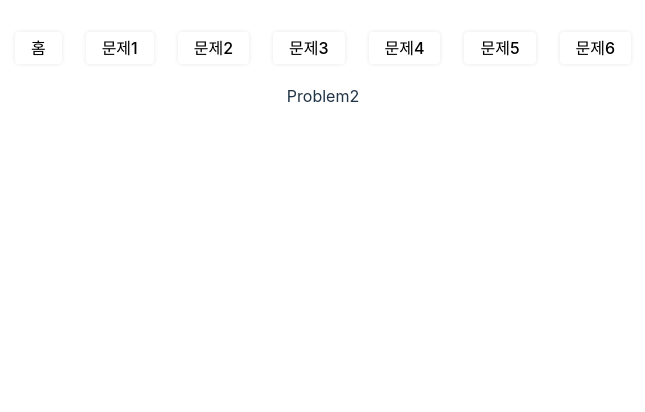
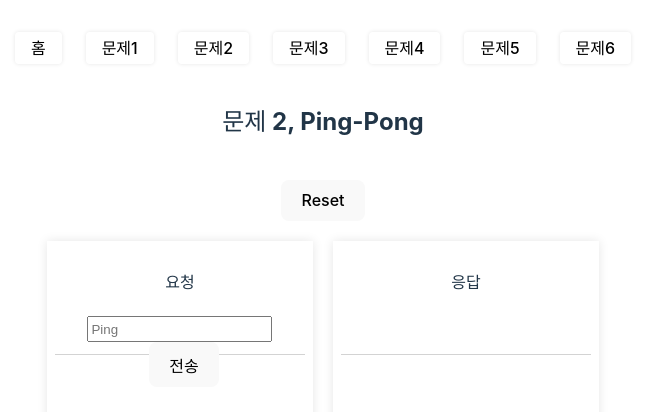
Before and after one commit to hinyc/brique, a React (Vite) app in the folder client/: page /problem2 in a window 1280 px wide. Shown: the top 412 px of the page, without its empty margins (317-962 px from the left). Built offline with nearby package versions, Linux system fonts and the light colour scheme.

Commit message:
fix: 문제2 준비

```diff
--- a/client/src/index.css
+++ b/client/src/index.css
@@ -45,6 +45,9 @@ button {
   cursor: pointer;
   transition: border-color 0.25s;
 }
+button:active {
+  transform: scale(0.95);
+}
 button:hover {
   border-color: #646cff;
 }
--- a/client/src/pages/problem1/index.tsx
+++ b/client/src/pages/problem1/index.tsx
@@ -60,7 +60,7 @@ export default function Problem1() {
   return (
     <>
       <Problem1Style>
-        <h2>문제 1</h2>
+        <h2>문제 1, csv 파일읽기</h2>
         {/* <ProblemBox /> */}
 
         <div className="selectFile">
--- a/client/src/pages/problem2/index.tsx
+++ b/client/src/pages/problem2/index.tsx
@@ -1,5 +1,102 @@
-import React from 'react';
+import { useState } from 'react';
+import styled from '@emotion/styled';
 
 export default function Problem2() {
-  return <div>Problem2</div>;
+  const [inputValue, setInputValue] = useState('');
+
+  const [requestList, setRequestList] = useState<string[]>([]);
+  const [responseList, setResponseList] = useState<string[]>([]);
+
+  const _onClickRequest = () => {
+    if (inputValue.length < 1) {
+      return setRequestList([...requestList, 'Ping']);
+    }
+
+    setRequestList([...requestList, inputValue]);
+  };
+
+  const _onClickReset = () => {
+    if (requestList.length < 1) return;
+    setRequestList([]);
+    setResponseList([]);
+  };
+  console.log('requestList', requestList);
+  return (
+    <Problem2Style>
+      <h2>문제 2, Ping-Pong</h2>
+      <div className="reset">
+        <button onClick={_onClickReset}>Reset</button>
+      </div>
+      <div className="request__response">
+        <div className="box request">
+          <h4>요청</h4>
+
+          <div className="request__input__box">
+            <input //
+              type="text"
+              placeholder="Ping"
+              value={inputValue}
+              onChange={(e) => setInputValue(e.target.value)}
+            />
+            <button onClick={_onClickRequest}>전송</button>
+          </div>
+
+          <div className="list">
+            {requestList.map((item, index) => (
+              <div key={index}>{item}</div>
+            ))}
+          </div>
+        </div>
+
+        <div className="box response">
+          <h4>응답</h4>
+
+          <div className="dummy__box"></div>
+
+          <div className="list">
+            {responseList.map((item, index) => (
+              <div key={index}>{item}</div>
+            ))}
+          </div>
+        </div>
+      </div>
+    </Problem2Style>
+  );
 }
+
+const Problem2Style = styled.div`
+  display: flex;
+  flex-direction: column;
+  align-items: center;
+  gap: 20px;
+  justify-content: space-between;
+  .request__response {
+    display: flex;
+    gap: 20px;
+    .box {
+      width: 250px;
+      padding: 8px;
+      box-shadow: 0 0 10px rgba(0, 0, 0, 0.1);
+      .request__input__box {
+        height: 30px;
+        input {
+          height: 20px;
+        }
+        button {
+          margin-left: 8px;
+        }
+      }
+
+      .dummy__box {
+        height: 30px;
+      }
+      .list {
+        margin-top: 8px;
+        border-top: 1px solid lightgray;
+        min-height: 200px;
+        max-height: calc(100vh - 250px);
+        overflow: auto;
+      }
+    }
+  }
+`;
```
